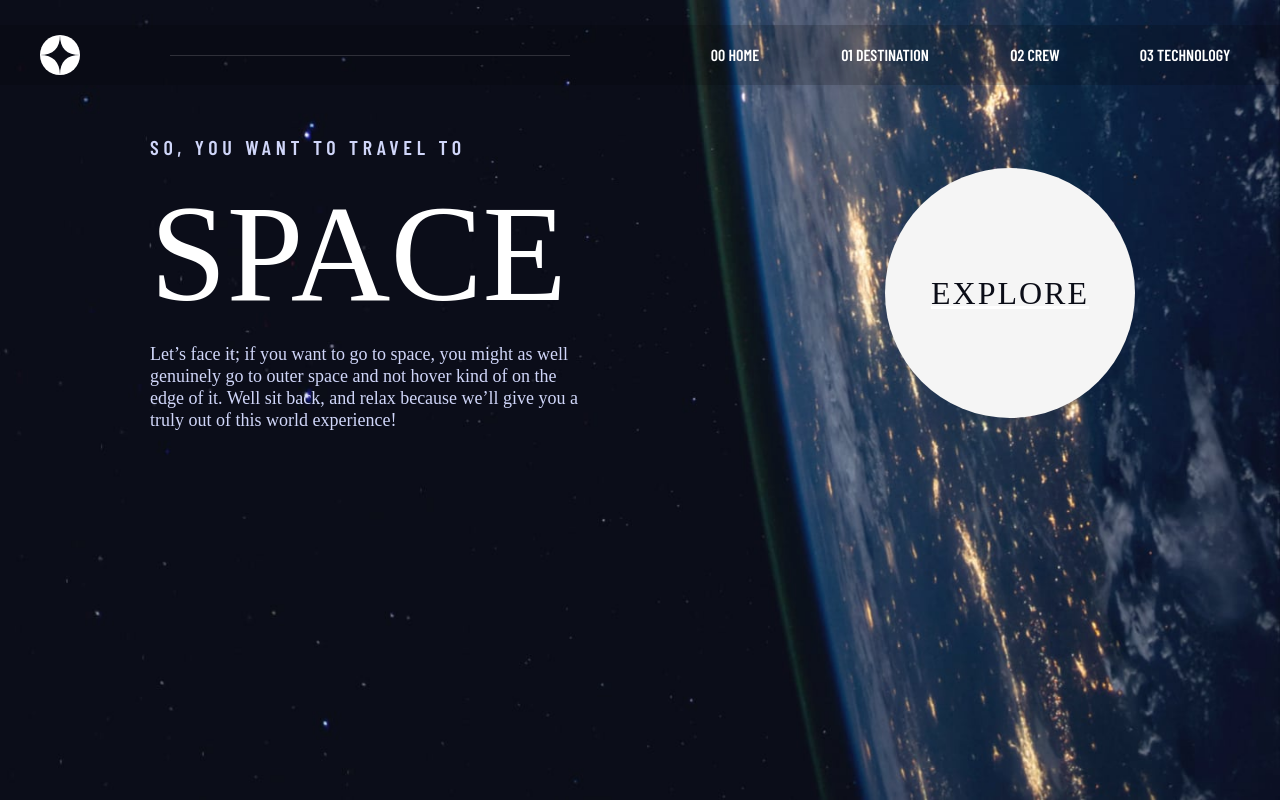
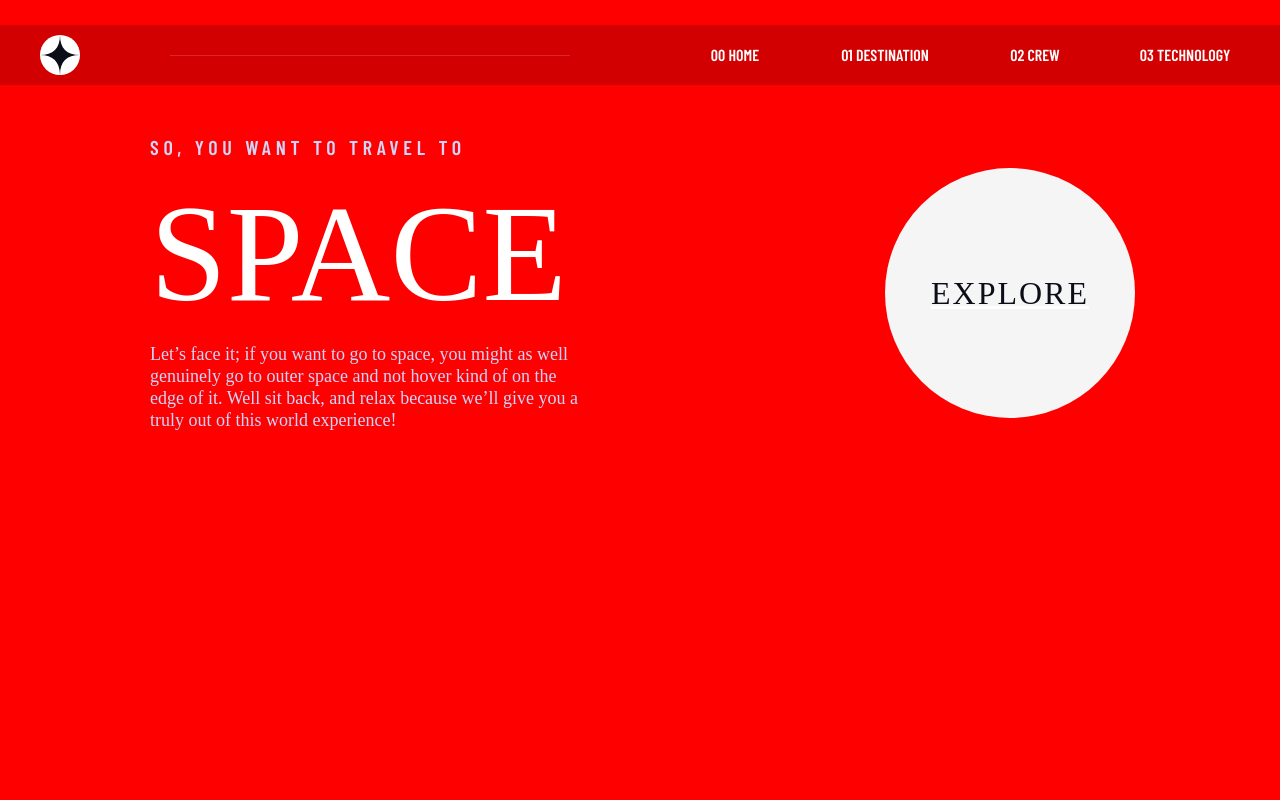
Before and after one commit to Antonmarchitec/Turismo_espacial, a plain HTML site: page index.html in a window 1280 px wide. Drawn offline with nearby package versions, Linux system fonts and the light colour scheme; a web font is replaced by a local one.

Commit message:
SPACE 06

```diff
--- a/scss/_inicio.scss
+++ b/scss/_inicio.scss
@@ -21,8 +21,8 @@
         height:100%;
         background-image: url(../images/home/background-home-desktop.jpg);
         background-size: 100% 100%;
-        //background-attachment: fixed;
-        //background: red;
+        background-attachment: fixed;
+        background: red;
         padding: 10px 0px;
         .bloqueNav{
             position: absolute;
```
Also changed, not shown: css/main.css, 1 other file.
